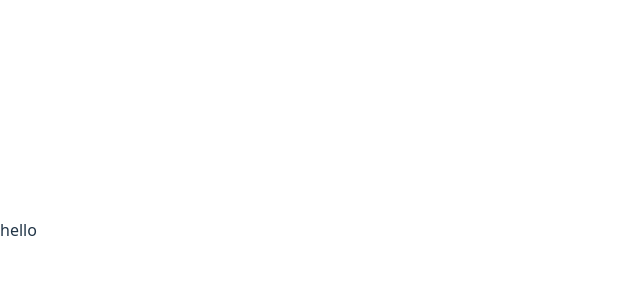
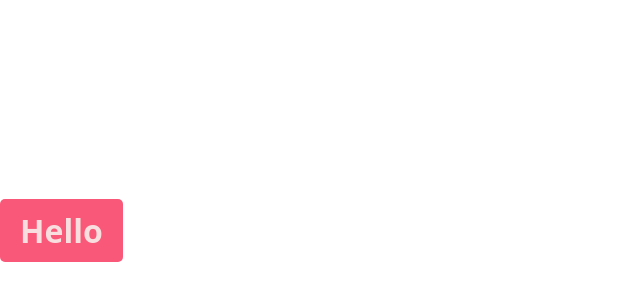
Before and after one commit to Trivium-bv/layout_styled_components, a React (Vite) app: page / in a window 1280 px wide. Shown: the part 170-470 px from the top of the page, without its empty margins (0-640 px from the left). Built offline with nearby package versions, Linux system fonts and the light colour scheme.

Commit message:
styled component (example)

```diff
--- a/src/App.tsx
+++ b/src/App.tsx
@@ -1,11 +1,31 @@
 import './App.css'
+import styled from 'styled-components';
+
 function App() {
-
     return (
         <>
-            hello
+            <Box>
+                <StyledBtn>Hello</StyledBtn>
+            </Box>
         </>
     )
 }
+export default App
 
-export default App
+const StyledBtn = styled.button`
+    border: none;
+    background-color: #fa5879;
+    padding: 10px 20px;
+    border-radius: 5px;
+    color: #f8dede;
+    font-size: 2rem;
+    font-weight: bold;
+`
+
+
+const Box = styled.div`
+    height: 100vh;
+    display: flex;
+    justify-content: center;
+    align-items: center;
+`
```
